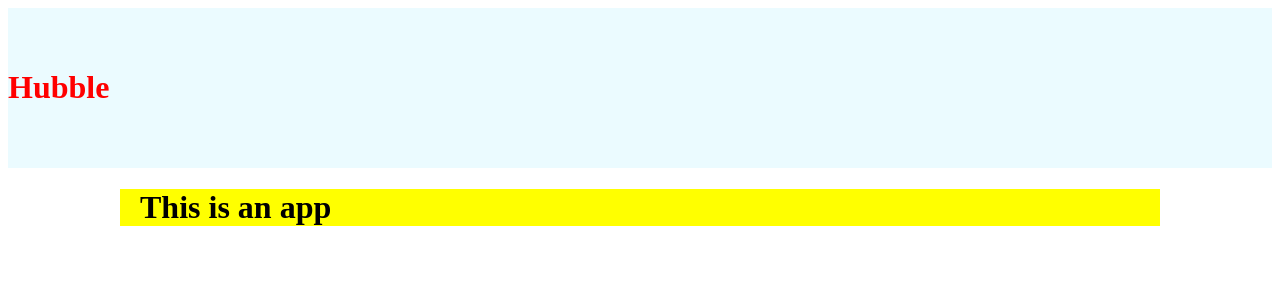
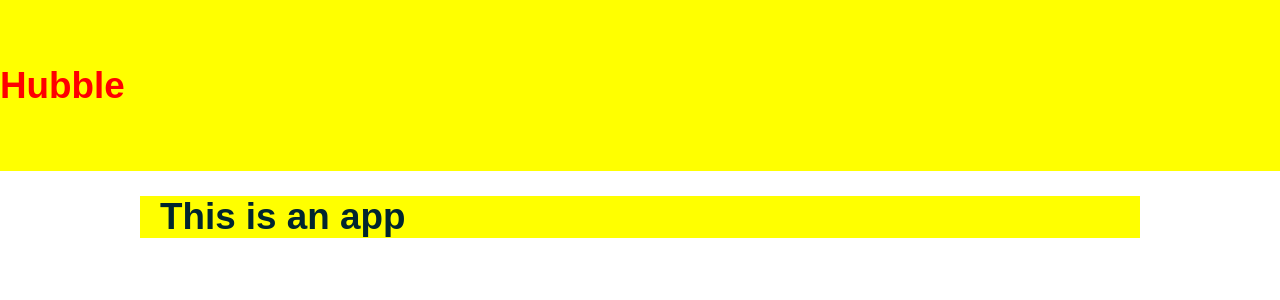
Before and after one commit to bl458/hubble, a React (Create React App) app: page / in a window 1280 px wide. Shown: the top 300 px of the page. Built offline with nearby package versions, Linux system fonts and the light colour scheme.

Commit message:
FEAT create global style

```diff
--- a/src/App.js
+++ b/src/App.js
@@ -3,6 +3,7 @@
 import Header from "./components/Header";
 
 import { Container } from "./components/styles/Container.styled";
+import GlobalStyles from "./components/styles/Global";
 
 const theme = {
   colors: {
@@ -15,6 +16,7 @@
 function App() {
   return (
     <ThemeProvider theme={theme}>
+      <GlobalStyles />
       <Header />
       <Container>
         <h1>This is an app</h1>
--- /dev/null
+++ b/src/components/styles/Global.js
@@ -0,0 +1,27 @@
+import { createGlobalStyle } from "styled-components";
+
+const GlobalStyles = createGlobalStyle`
+  @import url('https://fonts.googleapis.com/css2?family=Poppins:wght@300;400;600;700&display=swap');
+  * {
+    box-sizing: border-box;
+  }
+
+  body {
+    background: ${({ theme }) => theme.colors.body};
+    color: hsl(192, 100%, 9%);
+    font-family: 'Poppins', sans-serif;
+    font-size: 1.15em;
+    margin: 0;
+  }
+
+  p {
+    opacity: 0.6;
+    line-height: 1.5;
+  }
+
+  img {
+    max-width: 100%;
+  }
+`;
+
+export default GlobalStyles;
```
